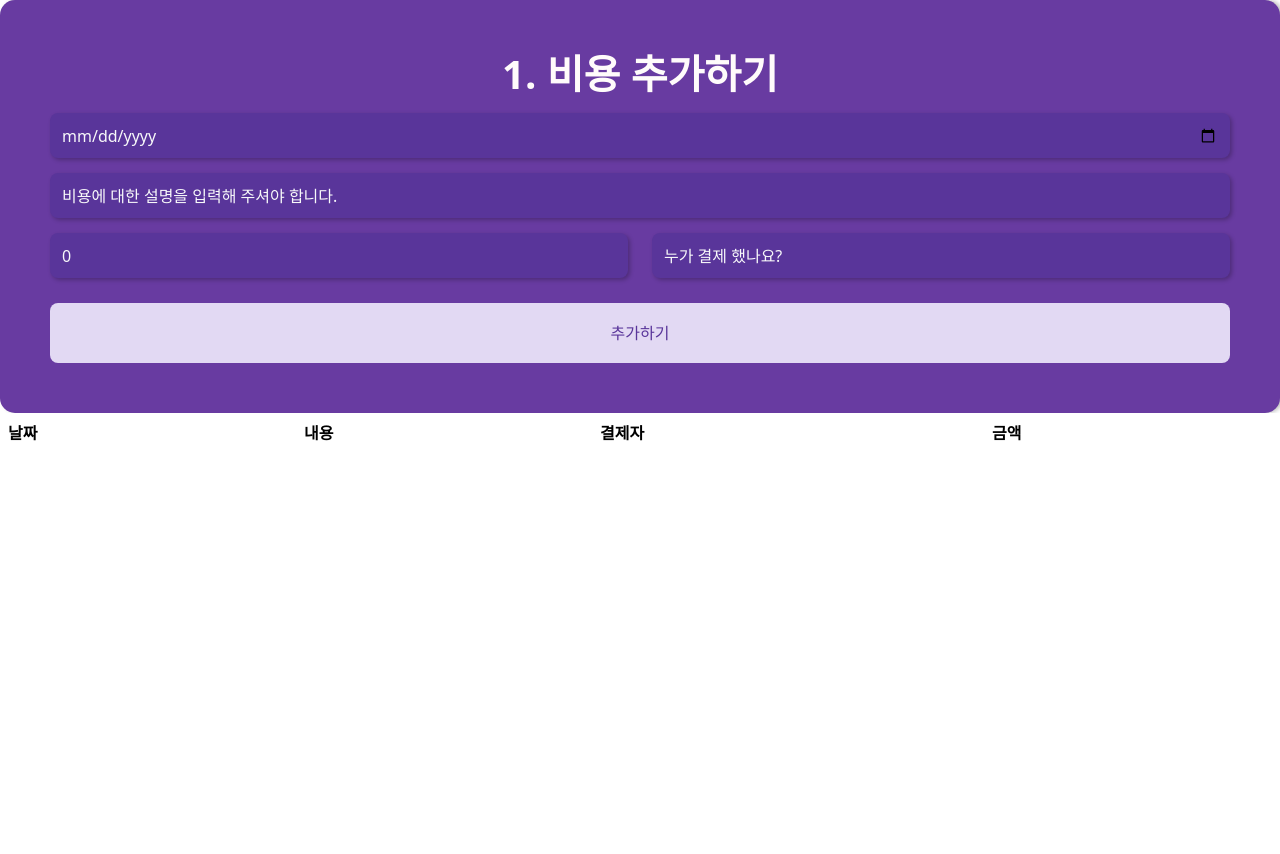
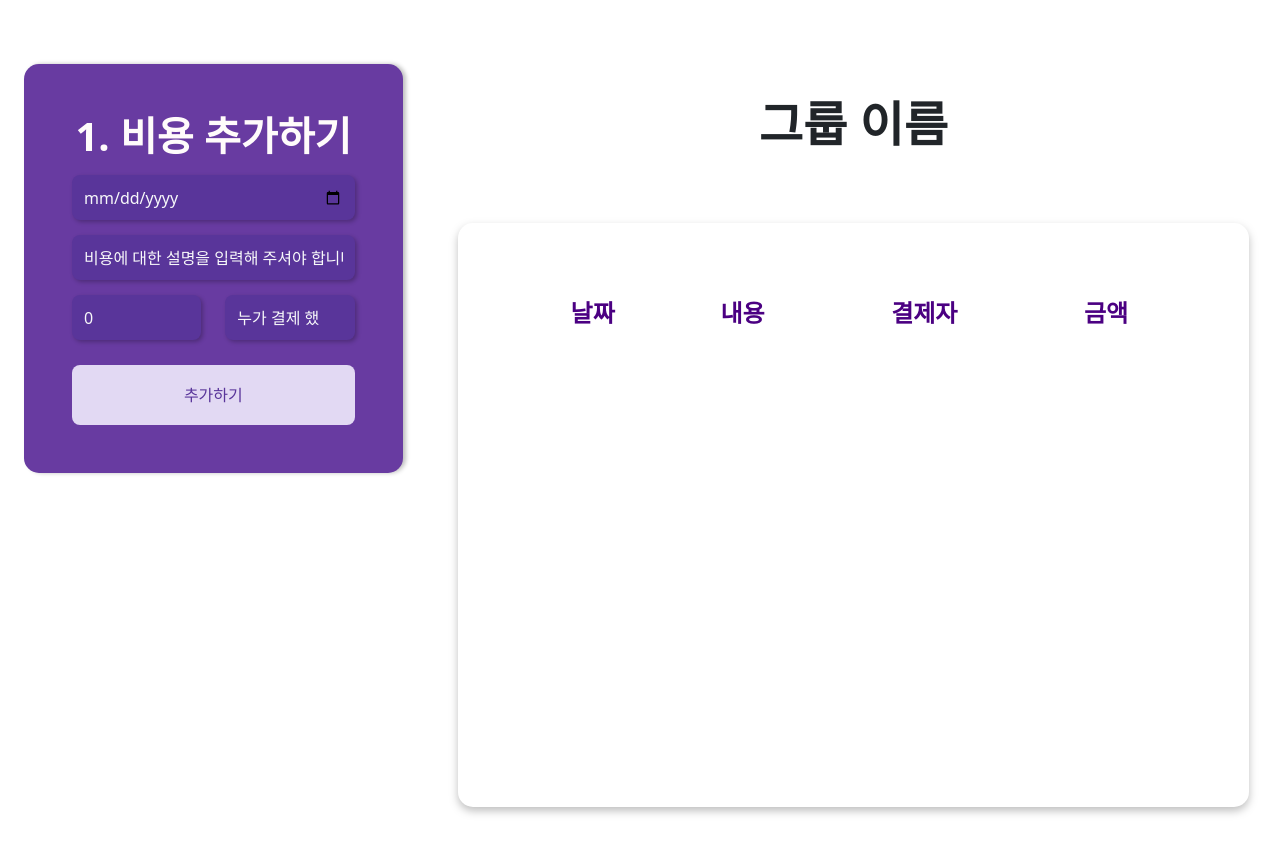
Before and after one commit to MinKonKim/dutchpay, a React (Create React App) app: page /expense in a window 1280 px wide. Shown: the top 854 px of the page. Before the commit the page ends 800 px from the top, so only its background shows below. Built offline with nearby package versions, Linux system fonts and the light colour scheme.

Commit message:
ExpenseMain Styled

```diff
--- /dev/null
+++ b/App.css
@@ -0,0 +1,4 @@
+#root {
+  background-color: #e5e3e5;
+  height: 100vh;
+}
--- a/src/components/AddExpenseForm.jsx
+++ b/src/components/AddExpenseForm.jsx
@@ -35,6 +35,7 @@
 
     return descValid && payerValid && amountValid;
   };
+
   const handleSubmit = (event) => {
     event.preventDefault();
     if (checkFormValidity()) {
@@ -48,6 +49,10 @@
       setExpense((expense) => [...expense, newExpense]);
     }
     setValidated(true);
+
+    setDesc("");
+    setAmount(0);
+    setPayer(null);
   };
 
   return (
@@ -147,7 +152,8 @@
 `;
 
 const StyledWrapper = styled.div`
-  padding: 50px;
+  margin-top: 4rem;
+  padding: 48px;
   background-color: #683ba1;
   box-shadow: 3px 0px 4px rgba(0, 0, 0, 0.25);
   border-radius: 15px;
--- a/src/components/ExpenseMain.jsx
+++ b/src/components/ExpenseMain.jsx
@@ -1,17 +1,53 @@
+import { Col, Container, Row } from "react-bootstrap";
 import { AddExpenseMain } from "./AddExpenseForm";
 import { ExpenseTable } from "./ExpenseTable";
+import { styled } from "styled-components";
+import { useRecoilValue } from "recoil";
+import { GroupNameState } from "./../states/GroupName";
 
 export const ExpenseMain = () => {
   return (
-    <div>
-      <div>
-        {/*Left Pane */}
-        <AddExpenseMain />
-      </div>
-      <div>
-        {/*Right Pane */}
-        <ExpenseTable />
-      </div>
-    </div>
+    <Container fluid>
+      <Row>
+        <Col xs={12} sm={5} md={4}>
+          <LeftPane />
+        </Col>
+        <Col>
+          <RightPane />
+        </Col>
+      </Row>
+    </Container>
   );
 };
+
+const LeftPane = () => (
+  <Container>
+    <AddExpenseMain />
+  </Container>
+);
+
+const RightPane = () => {
+  const groupName = useRecoilValue(GroupNameState);
+  return (
+    <StyledContainer>
+      <Row>
+        <StyledGroupName>{groupName || "그룹 이름"}</StyledGroupName>
+      </Row>
+      <Row>
+        <ExpenseTable />
+      </Row>
+    </StyledContainer>
+  );
+};
+
+const StyledContainer = styled(Container)`
+  padding: 100px 31px 100px 31px;
+`;
+
+const StyledGroupName = styled.h2`
+  margin-bottom: 75px;
+  font-weight: 700;
+  font-size: 48px;
+  line-height: 48px;
+  text-align: center;
+`;
--- a/src/components/ExpenseTable.jsx
+++ b/src/components/ExpenseTable.jsx
@@ -1,12 +1,15 @@
 import { useRecoilValue } from "recoil";
 import { expensesState } from "../states/Expense";
 import { Table } from "react-bootstrap";
+import { OverlayWrapper } from "./shared/OverlayWrapper";
+import { styled } from "styled-components";
 
 export const ExpenseTable = () => {
   const expenses = useRecoilValue(expensesState);
 
   return (
-    <Table data-testid="expenseList" borderless hover responsive>
+    <OverlayWrapper minHeight={"73vh"}>
+      <StyledTable data-testid="expenseList" borderless hover responsive>
         <thead>
           <tr>
             <th>날짜</th>
@@ -16,8 +19,8 @@
           </tr>
         </thead>
         <tbody>
-        {expenses.map(({ date, desc, amount, payer }) => (
-          <tr>
+          {expenses.map(({ date, desc, amount, payer }, idx) => (
+            <tr key={`expense-${idx}`}>
               <td>{date}</td>
               <td>{desc}</td>
               <td>{payer}</td>
@@ -25,6 +28,36 @@
             </tr>
           ))}
         </tbody>
-    </Table>
+      </StyledTable>
+    </OverlayWrapper>
   );
 };
+
+const StyledTable = styled.table`
+  width: 100%;
+  border-collapse: collapse;
+  color: black; /* 블루바이올렛 */
+
+  th,
+  td {
+    padding: 0.5rem 0.5rem 0.5rem 0;
+    text-align: center;
+  }
+
+  tr:nth-child(even) {
+    background-color: #e6e6e6;
+  }
+
+  th {
+    color: #4b0082;
+    text-align: center;
+    font-weight: 700;
+    font-size: 24px;
+  }
+
+  td {
+    vertical-align: middle;
+    font-weight: 400;
+    font-size: 20px;
+  }
+`;
--- a/src/components/shared/OverlayWrapper.jsx
+++ b/src/components/shared/OverlayWrapper.jsx
@@ -1,7 +1,11 @@
 import styled from "styled-components";
 
-export const OverlayWrapper = ({ children }) => {
-  return <StyledContainer>{children}</StyledContainer>;
+export const OverlayWrapper = ({ children, padding, minHeight }) => {
+  return (
+    <StyledContainer padding={padding} minHeight={minHeight}>
+      {children}
+    </StyledContainer>
+  );
 };
 
 const StyledContainer = styled.div`
```
Lines whose indentation alone changed are shown as unchanged.
